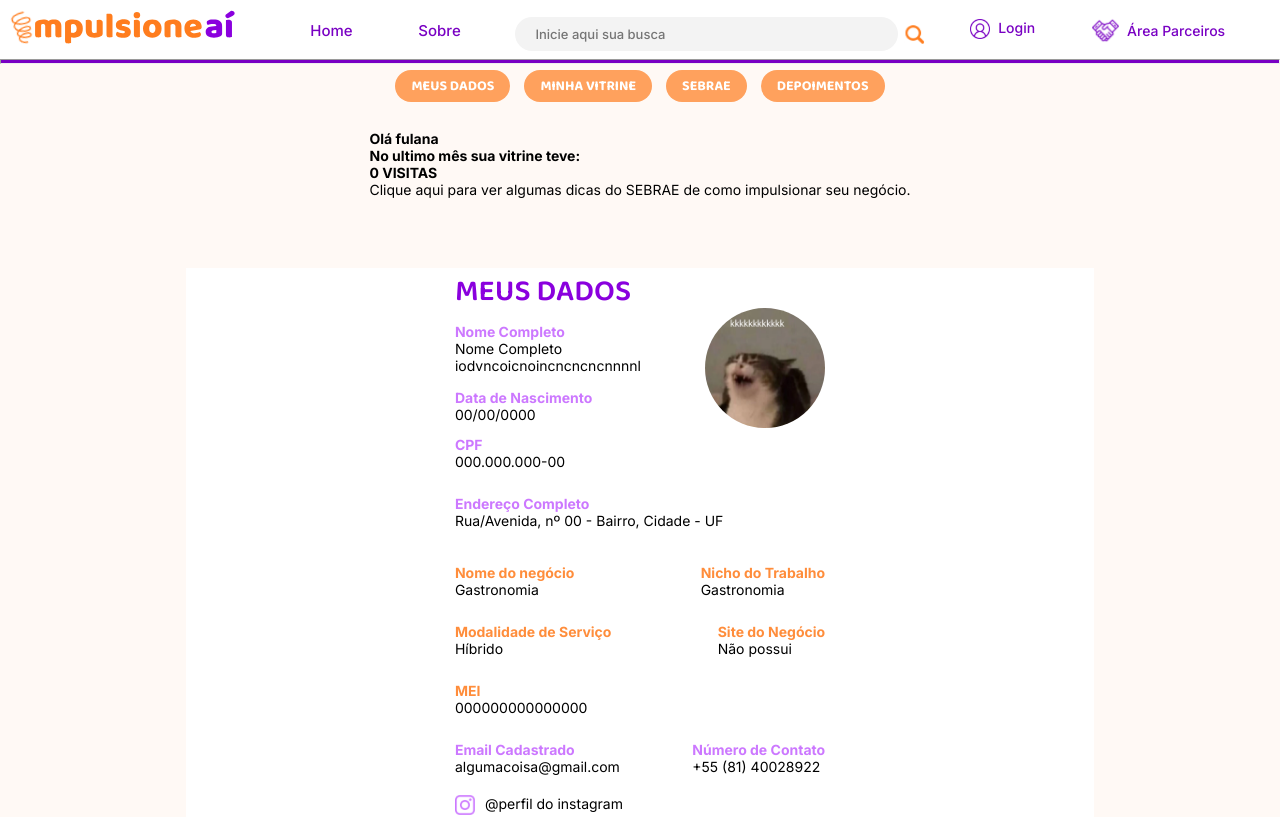
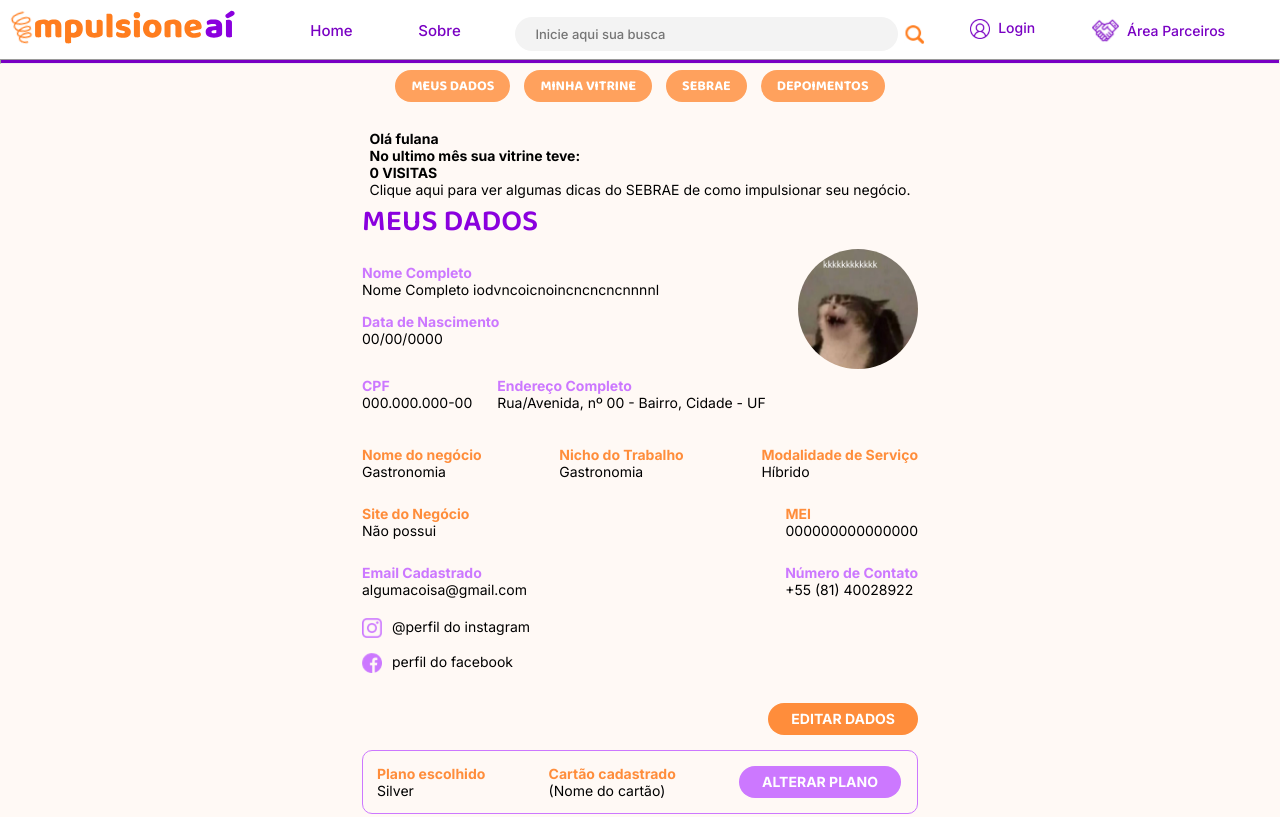
Before and after one commit to Rarissak/impulsione-ai, a React (Vite) app: page /perfilParceiro in a window 1280 px wide. Shown: the top 817 px of the page. Built offline with nearby package versions, Linux system fonts and the light colour scheme.

Commit message:
edit feat: ajustes no componente meus dados

```diff
--- a/src/components/meusDados/MeusDados.jsx
+++ b/src/components/meusDados/MeusDados.jsx
@@ -72,20 +72,14 @@ function MeusDados()
     };
 
     return(
-            <div>
-                <div id="form">
-
-
-
-                    <div className="boxForm">
-
+        <>
+        <div className="boxForm" id='fundo'>
                     {/*Contém todo o formulário e seus campos*/}
                 <form id="formContainer" onSubmit={CadastroRealizado}>
                     <div id="formTitle1">
                         <h1>MEUS DADOS</h1>
                     </div>
-                            <h1  id="formTitle">Meus Dados</h1>
-
+                    {/* <h1  id="formTitle">Meus Dados</h1> */}
                     <fieldset id="fieldSetFoto">
                         <div id="separarCampos">
                             {/*NOME COMPLETO*/}
@@ -99,6 +93,7 @@ function MeusDados()
                                 <span className="nameField">Data de Nascimento</span>
                                 <span className="conteudo">00/00/0000</span>
                             </div>
+
                         </div>
 
 
@@ -107,7 +102,6 @@ function MeusDados()
 
                     {/*Campo das informações pessoais*/}
                         <fieldset className = "fieldSetConfig">
-
 
                             {/*CPF*/}
                             <div className="fieldType1">
@@ -212,13 +206,7 @@ function MeusDados()
                         </fieldset>
                 </form>
         </div>
-
-                </div>
-
-                {/*Abrindo um espaço entre o footer e o formulário.*/}
-                <div id="beforeFooter"></div>
-
-            </div>
+    </>
     );
 }
 
--- a/src/components/meusDados/meusDados.css
+++ b/src/components/meusDados/meusDados.css
@@ -28,6 +28,11 @@
     color: #8A00DE;
     font-size: 30px;
     font-weight:600;
+    margin-bottom: 2rem;
+}
+
+#fundo {
+    background-color: transparent;
 }
 
 #form
@@ -42,6 +47,10 @@
 #formContainer
 {
     width: 50%;
+    background-color: transparent;
+    /* gap: 2rem;
+    display: flex;
+    flex-direction: column; */
 }
 
 
```
Lines whose indentation alone changed are shown as unchanged.
